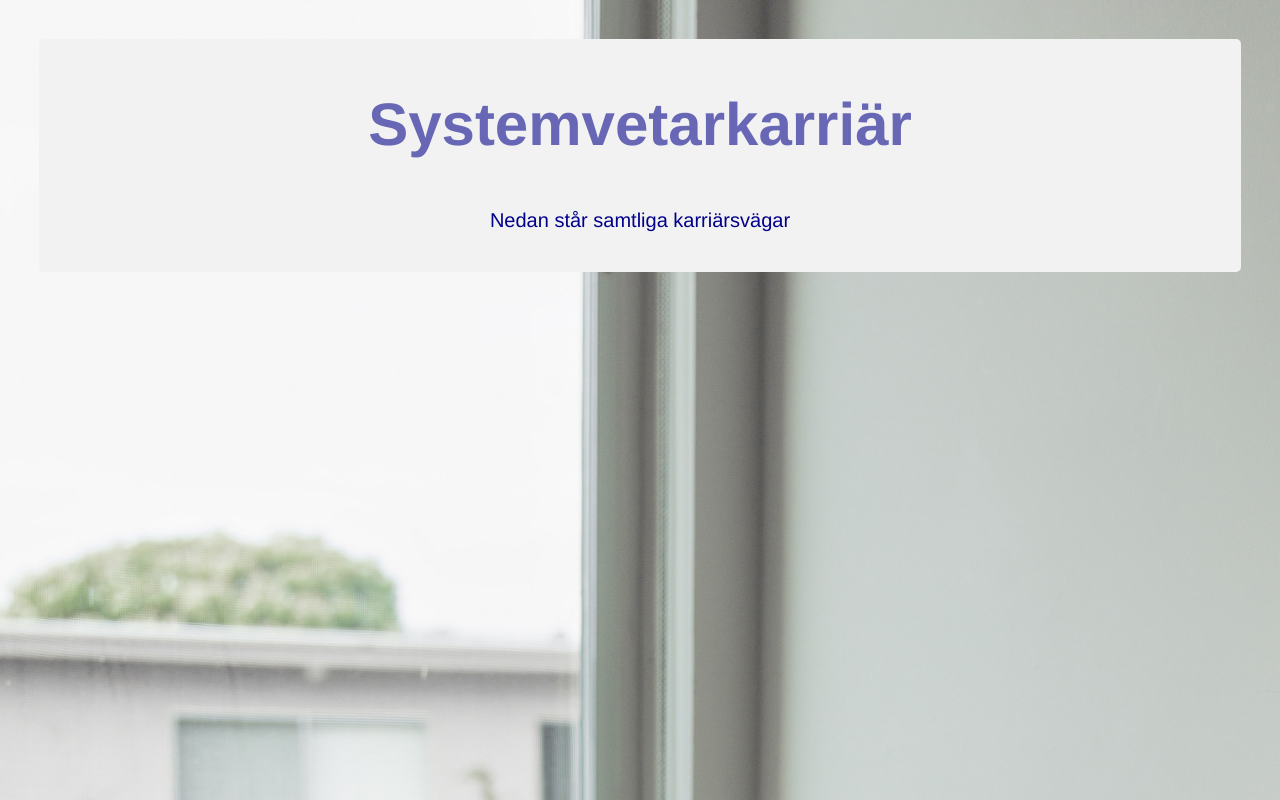
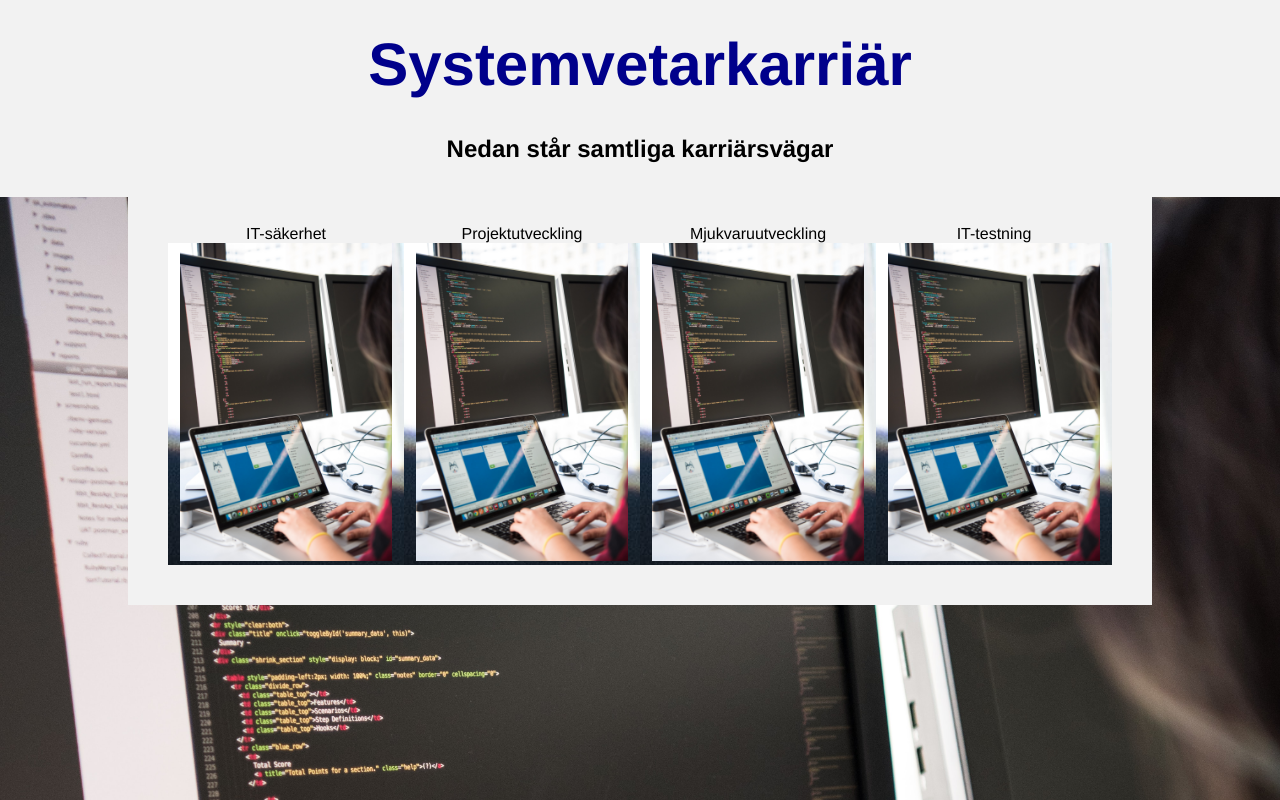
Before and after one commit to PetterssonJohannes/PG22_Project, a PHP site: page /Careers.php in a window 1280 px wide. Run offline with PHP 8.4, Linux system fonts and the light colour scheme.

Commit message:
Ändrat i Careers och style

```diff
--- a/Careers.php
+++ b/Careers.php
@@ -6,16 +6,46 @@
         <h1 >
             <meta charset="utf-8"/>
         </h1>
-        <link rel="stylesheet" type ="text/css" href ="css/LogedIn.css">
+        <link rel="stylesheet" type ="text/css" href ="css/style.css">
 
     </head>
     <body>
     <div class="header">
-            <h1>Systemvetarkarriär</h1>
-            <p>Nedan står samtliga karriärsvägar</p>
+        <div name="Rubrik" class="rubrik">
+                <h1>Systemvetarkarriär</h1>
         </div>
 
-
+            <h2 class="subheader">
+                <br>
+                Nedan står samtliga karriärsvägar</h2>
+    </div>
+<br><br><br><br>
+    <div id="karriarer" class="row">
+        <div class="column">
+        IT-säkerhet
+        <div id="IT-sak">
+            <img src="./img/PG22_code.jpg" width="90%" />
+        </div>
+        </div>
+        <div class="column">
+        Projektutveckling
+        <div id="IT-sak">
+            <img src="./img/PG22_code.jpg" width="90%" />
+        </div>
+        </div>
+        <div class="column">
+        Mjukvaruutveckling
+        <div id="IT-sak">
+            <img src="./img/PG22_code.jpg" width="90%" />
+        </div>
+        </div>
+        <div class="column">
+        IT-testning
+        <div id="IT-sak">
+            <img src="./img/PG22_code.jpg" width="90%" />
+        </div>
+        </div>
+    </div>
     </body>
 
 </html>
--- a/css/style.css
+++ b/css/style.css
@@ -11,6 +11,38 @@ head
     height: 20%;
     padding: 10%;
 }
+#karriarer
+{
+    padding: 40px;
+    text-align: center;
+    background: #f2f2f2;
+    width: 80%;
+    margin-left: auto;
+    margin-right: auto;
+}
+@media screen and (max-width: 600px){
+    .column{
+        width: 100%;
+    }
+}
+.karriarer_img
+{
+    width: 80%;
+    margin-left: auto;
+    margin-right: auto;
+}
+.column
+{
+    float: left;
+    width: 25%;
+
+}
+.row::after
+{
+    content: "";
+    display: table;
+    clear: both;
+}
 .infobox
 {
     padding: 10px;
@@ -23,6 +55,10 @@ head
 
     font-size: 20px;
     border-radius: 5px;
+}
+#IT-sak
+{
+    background-image: url("../img/PG22_code.jpg");
 }
 body {
 
@@ -40,6 +76,17 @@ body {
     {
         width: 100%;
         height: 130px;
+
+
+        margin-top: -3%;
+        text-align: center;
+        background: #f2f2f2;
+
+    }
+    .subheader
+    {
+        width: 100%;
+        height: 90px;
 
 
         margin-top: -3%;
```
